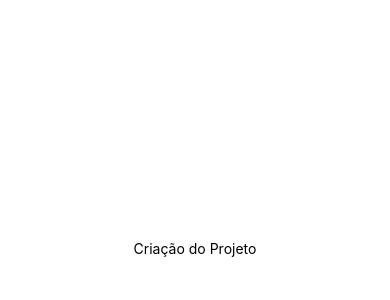
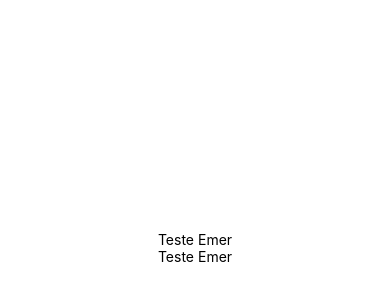
Before and after one commit to DumbG1rlInLif3/ConsultaCep, a React Native app: screen / in a window 390 px wide. Shown: the part 174-474 px from the top of the page. Built offline with nearby package versions, Linux system fonts and the light colour scheme.

Commit message:
alteração emerson

```diff
--- a/App.js
+++ b/App.js
@@ -5,7 +5,8 @@ export default function App() {
   return (
     <View style={styles.container}>
 
-      <Text>Criação do Projeto</Text>
+      <Text>Teste Emer</Text>
+      <Text>Teste Emer</Text>
 
       <StatusBar style="auto" />
     </View>
```
